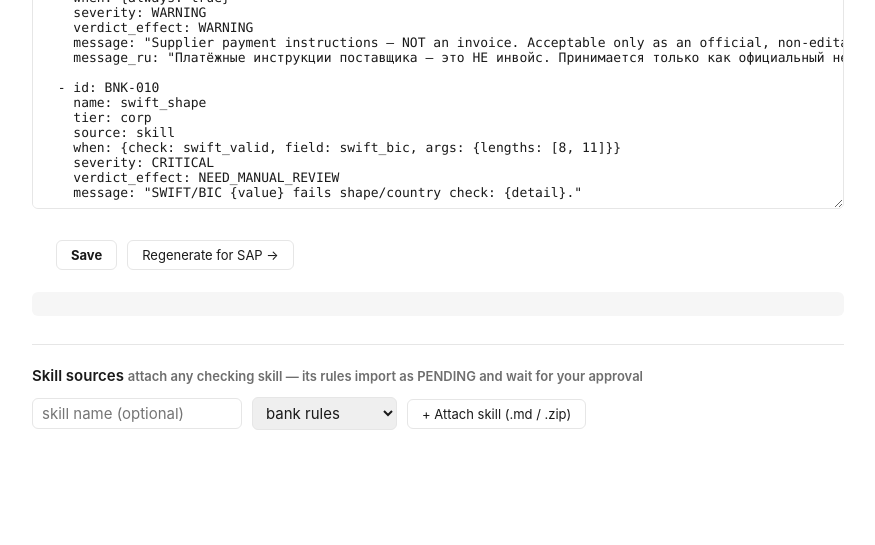
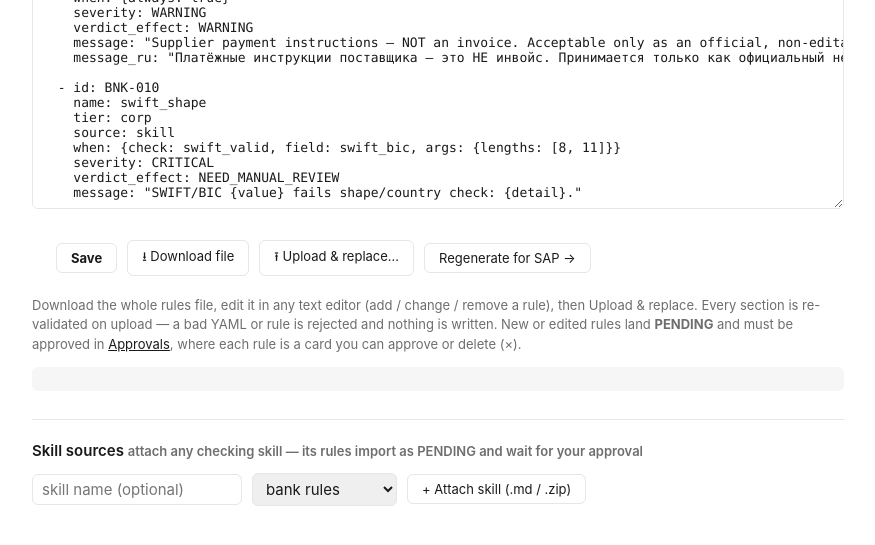
Before and after one commit to egorgerasimov11/mdm-doc-validator, a FastAPI app: page /ui/rules in a window 1280 px wide. Shown: the part 1661-2206 px from the top of the page, without its empty margins (202-1077 px from the left). Run offline with FastAPI, Linux system fonts and the light colour scheme; data that the repository does not hold is empty; some libraries are stand-ins or nearby versions.

Commit message:
Rules: download the whole file, edit offline, upload & replace
The Rules page already holds the ONE unified rules file (D9) in an editor;
this adds the download -> edit-offline -> upload-and-replace round-trip a
data owner asked for:
- 'Download file' saves the whole rules file as mdmdoc-rules-<date>.yaml
  (GET /api/v1/rules/unified)
- 'Upload & replace' reads an edited .yaml and POSTs it to the existing
  /rules/unified save path, which re-validates every section (bad YAML or
  rule is rejected, nothing written) — new/edited rules land PENDING for
  approval, and a download->no-change->upload is byte-identical so existing
  approvals survive
- the upload payload carries source:'upload:<name>' as a forward hook for the
  save-path audit line (oplog already reserves the 'rule-save' action)

Frontend-only, reusing the committed GET/POST /rules/unified endpoints;
touches no file another session has open. Verified: round-trip download->add
a test rule->upload->rule loads+fires+PENDING->restore leaves the file
byte-identical; buttons render server-side; GET returns the file.

Co-Authored-By: Claude Fable 5 <noreply@anthropic.com>

```diff
--- a/src/mdmdoc/server/templates/ui/rules.html
+++ b/src/mdmdoc/server/templates/ui/rules.html
@@ -18,9 +18,18 @@ Edit, save, and (optionally) push to the SAP/ABAP side.</p>
 
   <div class="header-row" style="gap:10px;margin-top:10px">
     <button type="button" class="btn" id="save-btn"><strong>Save</strong></button>
+    <button type="button" class="btn" id="download-btn">⭳ Download file</button>
+    <button type="button" class="btn" id="upload-btn">⭱ Upload &amp; replace…</button>
+    <input type="file" id="rules-file" accept=".yaml,.yml,.txt" hidden>
     <button type="button" class="btn" id="regen-btn">Regenerate for SAP →</button>
     <span id="rules-flash" class="meta"></span>
   </div>
+  <p class="meta" style="margin-top:6px">Download the whole rules file, edit it in any
+  text editor (add / change / remove a rule), then Upload &amp; replace. Every section is
+  re-validated on upload — a bad YAML or rule is rejected and nothing is written. New or
+  edited rules land <strong>PENDING</strong> and must be approved in
+  <a href="/ui/rules/approve">Approvals</a>, where each rule is a card you can approve or
+  delete (×).</p>
   <pre id="regen-out" class="meta" style="margin-top:8px"></pre>
 </section>
 
@@ -64,6 +73,53 @@ Edit, save, and (optionally) push to the SAP/ABAP side.</p>
         if (res.ok) say('saved — ' + JSON.stringify(res.j.counts));
         else say((res.j.detail && res.j.detail.message) || 'save failed', true);
       }).catch(function (e) { say('save failed: ' + e, true); });
+  });
+
+  /* --- download the whole rules file --- */
+  document.getElementById('download-btn').addEventListener('click', function () {
+    say('preparing download…');
+    fetch('/api/v1/rules/unified', { headers: headers() })
+      .then(function (r) { return r.text(); })
+      .then(function (text) {
+        var blob = new Blob([text], { type: 'application/x-yaml' });
+        var url = URL.createObjectURL(blob);
+        var a = document.createElement('a');
+        var stamp = new Date().toISOString().slice(0, 10);
+        a.href = url; a.download = 'mdmdoc-rules-' + stamp + '.yaml';
+        document.body.appendChild(a); a.click(); a.remove();
+        URL.revokeObjectURL(url);
+        say('downloaded — edit it and use Upload & replace to load it back');
+      }).catch(function (e) { say('download failed: ' + e, true); });
+  });
+
+  /* --- upload an edited file and REPLACE the rules --- */
+  var upBtn = document.getElementById('upload-btn');
+  var upFile = document.getElementById('rules-file');
+  upBtn.addEventListener('click', function () { upFile.click(); });
+  upFile.addEventListener('change', function () {
+    var f = upFile.files[0];
+    if (!f) return;
+    var reader = new FileReader();
+    reader.onload = function () {
+      var text = String(reader.result || '');
+      document.getElementById('rules-yaml').value = text;   // show what will be saved
+      say('uploading ' + f.name + '…');
+      fetch('/api/v1/rules/unified', {
+        method: 'POST', headers: headers(),
+        body: JSON.stringify({ text: text, source: 'upload:' + f.name })
+      }).then(function (r) { return r.json().then(function (j) { return { ok: r.ok, j: j }; }); })
+        .then(function (res) {
+          if (res.ok) {
+            say('replaced from ' + f.name + ' — ' + JSON.stringify(res.j.counts) +
+                ' · new/edited rules are PENDING in Approvals');
+          } else {
+            say('rejected: ' + ((res.j.detail && res.j.detail.message) || 'invalid file') +
+                ' — the file is shown above, fix it and upload again', true);
+          }
+        }).catch(function (e) { say('upload failed: ' + e, true); })
+        .then(function () { upFile.value = ''; });
+    };
+    reader.readAsText(f);
   });
 
   document.getElementById('regen-btn').addEventListener('click', function () {
```
